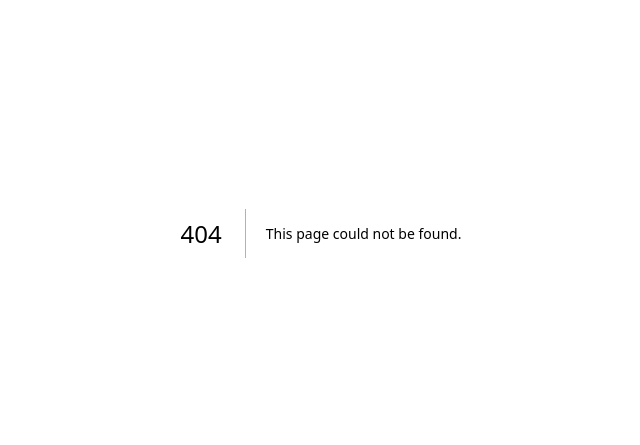
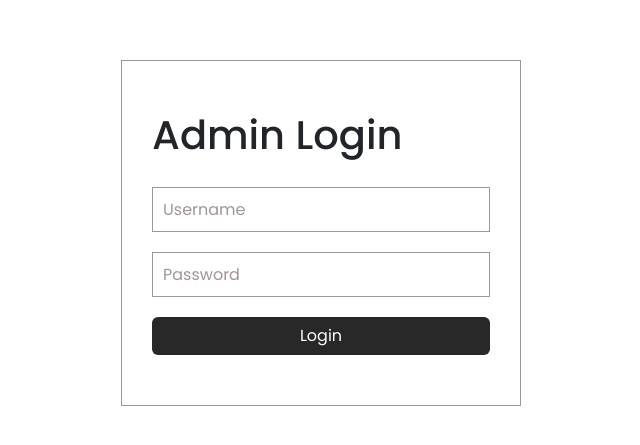
Before and after one commit to antonyjaison/civil-dept, a Next.js app: page /admin-login in a window 1280 px wide. Before the commit this address had no page. Shown: the part 167-612 px from the top of the page, without its empty margins (319-959 px from the left). Built offline with nearby package versions, Linux system fonts and the light colour scheme.

Commit message:
added admin-login page and make faculty page dynamic

```diff
--- /dev/null
+++ b/app/admin-login/page.jsx
@@ -0,0 +1,76 @@
+"use client";
+
+import React, { useState } from "react";
+import styles from "@styles/adminLogin.module.scss";
+import { useRouter } from "next/navigation";
+
+const AdminLogin = () => {
+  const [username, setUsername] = useState("");
+  const [password, setPassword] = useState("");
+  const [error, setError] = useState("");
+  const router = useRouter()
+
+  const handleUsernameChange = (e) => {
+    setUsername(e.target.value);
+  };
+
+  const handlePasswordChange = (e) => {
+    setPassword(e.target.value);
+  };
+
+  const handleSubmit = async (e) => {
+    e.preventDefault();
+
+    if (!username || !password) {
+      setError("Username and password are required.");
+    } else if (username && password) {
+      try {
+        const res = await fetch("/api/admin", {
+          method: "POST",
+          body: JSON.stringify({
+            username: username,
+            password: password,
+          }),
+        });
+        const json = await res.json();
+
+        if (json.status) {
+          localStorage.setItem("admin",JSON.stringify(json))
+          router.push("/admin/Facilities")
+        }else{
+          setError("Invalid credentials")
+        }
+      } catch (error) {
+        console.log(error);
+      }
+    } else {
+      setError("Invalid credentials. Please try again.");
+    }
+  };
+
+  return (
+    <main className={styles.login_wrapper}>
+      <form className={styles.login_form} onSubmit={handleSubmit}>
+        <h1>Admin Login</h1>
+        <input
+          type="text"
+          placeholder="Username"
+          value={username}
+          onChange={handleUsernameChange}
+        />
+        <input
+          type="password"
+          placeholder="Password"
+          value={password}
+          onChange={handlePasswordChange}
+        />
+        {error && <input className={styles.err_section} value={error} />}
+        <button type="submit" className={`btn ${styles.dark_btn}`}>
+          Login
+        </button>
+      </form>
+    </main>
+  );
+};
+
+export default AdminLogin;
--- /dev/null
+++ b/app/api/admin/route.js
@@ -0,0 +1,23 @@
+import { NextResponse } from "next/server";
+import { redirect } from "next/navigation";
+
+export const POST = async (request) => {
+    const { username, password} = await request.json()
+
+    if (username === process.env.ADMIN_USER && password === process.env.ADMIN_PASS) {
+        return NextResponse.json({
+            status:true,
+            username:username
+        },{
+            status:200
+        })
+    }else{
+        return NextResponse.json({
+            status:false,
+            username:null
+        },{
+            status:401
+        })
+    }
+
+}
--- /dev/null
+++ b/styles/adminLogin.module.scss
@@ -0,0 +1,49 @@
+.login_wrapper{
+    width: 100%;
+    height: 100vh;
+    display: flex;
+    justify-content: center;
+    align-items: center;
+}
+.login_form{
+    width: 400px;
+    height: fit-content;
+    padding: 50px 30px;
+    /* border-radius: 5px; */
+    border: 1px solid #9F9696;
+    display: flex;
+    flex-direction: column;
+    gap: 20px;
+    transition: 0.2s;
+
+}
+.login_form input{
+    width: 100%;
+    height: 45px;
+    border: 1px solid #9F9696;
+    padding-left: 10px;
+    color: #282828;
+}
+.login_form input::placeholder{
+    color: #9F9696;
+}
+.login_form input:focus{
+    outline: 1px solid #282828;
+}
+
+.err_section{
+    outline: 1px solid red;
+    background: rgba(255, 0, 0, 0.5);
+    border: none;
+}
+
+.dark_btn{
+    background-color: #282828;
+    color: #fff;
+    transition: 0.1s;
+  }
+  .dark_btn:hover{
+    background-color: #fff;
+    border: 1px solid #282828;
+    color: #282828;
+  }
--- a/styles/facultyCard.module.scss
+++ b/styles/facultyCard.module.scss
@@ -6,7 +6,7 @@
   border-radius: 5px;
   img {
     width: inherit;
-    height: inherit;
+    height: 300px;
     object-fit: cover;
   }
   .details_section {
```
Also changed, not shown: components/FacultyCard.jsx (+14 -14 lines), components/FacultySection.jsx (+14 -7 lines), 1 other file (tests, documents, lock files or other folders).
